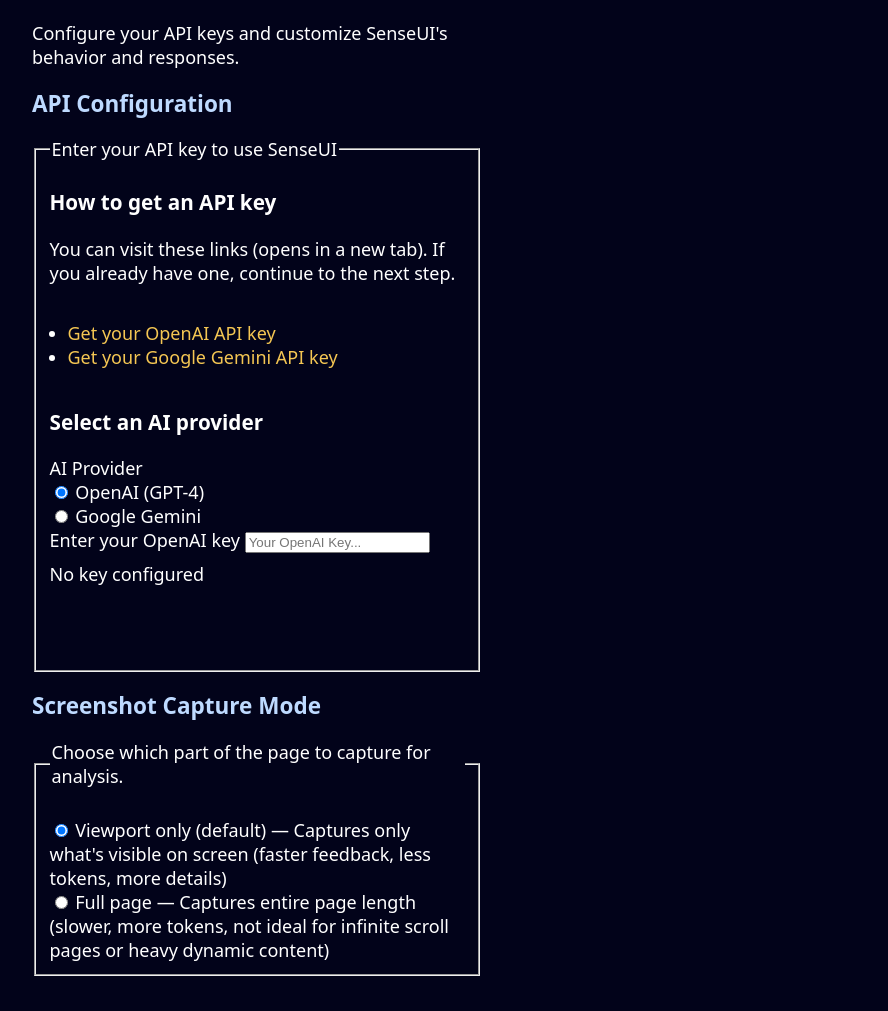
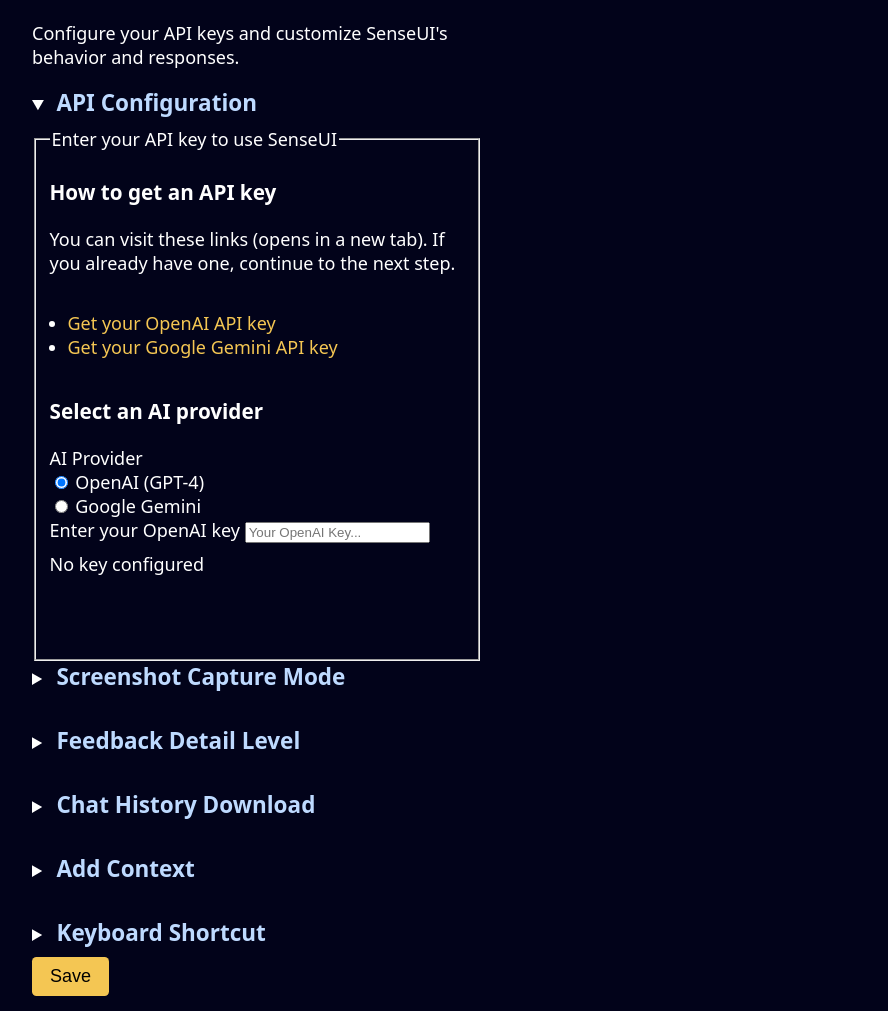
Before and after one commit to anil7863/sense-ui, a browser extension: page src/settings.html in a window 1280 px wide. Shown: the part 284-1295 px from the top of the page, without its empty margins (383-1271 px from the left). Drawn offline with Linux system fonts and the light colour scheme.

Commit message:
Settings layout now has accordions for better UX

```diff
--- a/src/settings.html
+++ b/src/settings.html
@@ -26,10 +26,12 @@
         <h1>Settings</h1>
         <p>Configure your API keys and customize SenseUI's behavior and responses.</p>
 
-        <section>
             <form id="settings-form" novalidate>
                 <!-- API Configuration Section -->
+                <details name="settings" class="settings-section" open>
+                    <summary>
                         <h2>API Configuration</h2>
+                    </summary>
                     <fieldset id="api-fieldset" aria-labelledby="api-legend">
                         <legend id="api-legend">Enter your API key to use SenseUI</legend>
                         <h3>How to get an API key</h3>
@@ -77,9 +79,13 @@
                             style="display: none; margin-top: 0.5em;">Clear Gemini Key</button>
                         <br>
                     </fieldset>
+                </details>
                 <!-- End API Configuration Section -->
                 <!-- Screenshot Capture Mode Section -->
+                <details name="settings" class="settings-section">
+                    <summary>
                         <h2>Screenshot Capture Mode</h2>
+                    </summary>
                     <fieldset id="screenshot-fieldset" role="radiogroup" aria-labelledby="screenshot-legend">
                         <legend id="screenshot-legend">Choose which part of the page to capture for analysis.</legend>
                         <br>
@@ -97,10 +103,14 @@
                             pages or heavy dynamic content)
                         </label>
                     </fieldset>
+                </details>
                 <br>
                 <!-- End Screenshot Capture Mode Section -->
                 <!-- Feedback Detail Level Section -->
+                <details name="settings" class="settings-section">
+                    <summary>
                         <h2>Feedback Detail Level</h2>
+                    </summary>
                     <fieldset id="detail-fieldset" role="radiogroup" aria-labelledby="detail-legend">
                         <legend id="detail-legend">Choose how verbose SenseUI's feedback should be.</legend>
                         <br>
@@ -120,10 +130,14 @@
                             Concise
                         </label>
                     </fieldset>
+                </details>
                 <br>
                 <!-- End Feedback Detail Level Section -->
                 <!-- Chat History Download Section -->
+                <details name="settings" class="settings-section">
+                    <summary>
                         <h2>Chat History Download</h2>
+                    </summary>
                     <fieldset id="download-fieldset" role="radiogroup" aria-labelledby="download-legend">
                         <legend id="download-legend">Select which conversations will be included when you export your
                             history</legend>
@@ -139,10 +153,14 @@
                             Only favorites
                         </label>
                     </fieldset>
+                </details>
                 <br>
                 <!-- End Chat History Download Section -->
                 <!-- Add Context Section -->
+                <details name="settings" class="settings-section">
+                    <summary>
                         <h2>Add Context</h2>
+                    </summary>
                     <fieldset id="context-fieldset" aria-labelledby="context-legend">
                         <legend id="context-legend">Add any instructions or attach files to help improve feedback</legend>
                         <label for="context-text">Instructions</label>
@@ -159,15 +177,20 @@
                         <br>
                         <small id="files-desc" class="hint">You can attach files (images, PDFs). Max 10 MB per file.</small>
                     </fieldset>
+                </details>
                 <!-- End Add Context Section -->
                 <br>
                 <!-- Keyboard Shortcut Section -->
+                <details name="settings" class="settings-section">
+                    <summary>
                         <h2>Keyboard Shortcut</h2>
+                    </summary>
                     <p>You can customize the keyboard shortcut to open/close SenseUI.</p>
                     <button type="button" id="open-shortcuts" class="btn-secondary">Change keyboard shortcut<span
                             class="sr-only"> (opens the browser's extension manager in new tab)</span></button>
                     <br>
                     <br>
+                </details>
                 <!-- End Keyboard Shortcut Section -->
 
                 <dialog id="reset-warning-dialog">
@@ -187,7 +210,6 @@
                 <div id="settings-status" role="status" aria-live="polite" class="visually-hidden" aria-atomic="true">
                 </div>
             </form>
-        </section>
     </main>
     <script src="settings-bundled.js"></script>
 </body>
```
Lines whose indentation alone changed are shown as unchanged.
